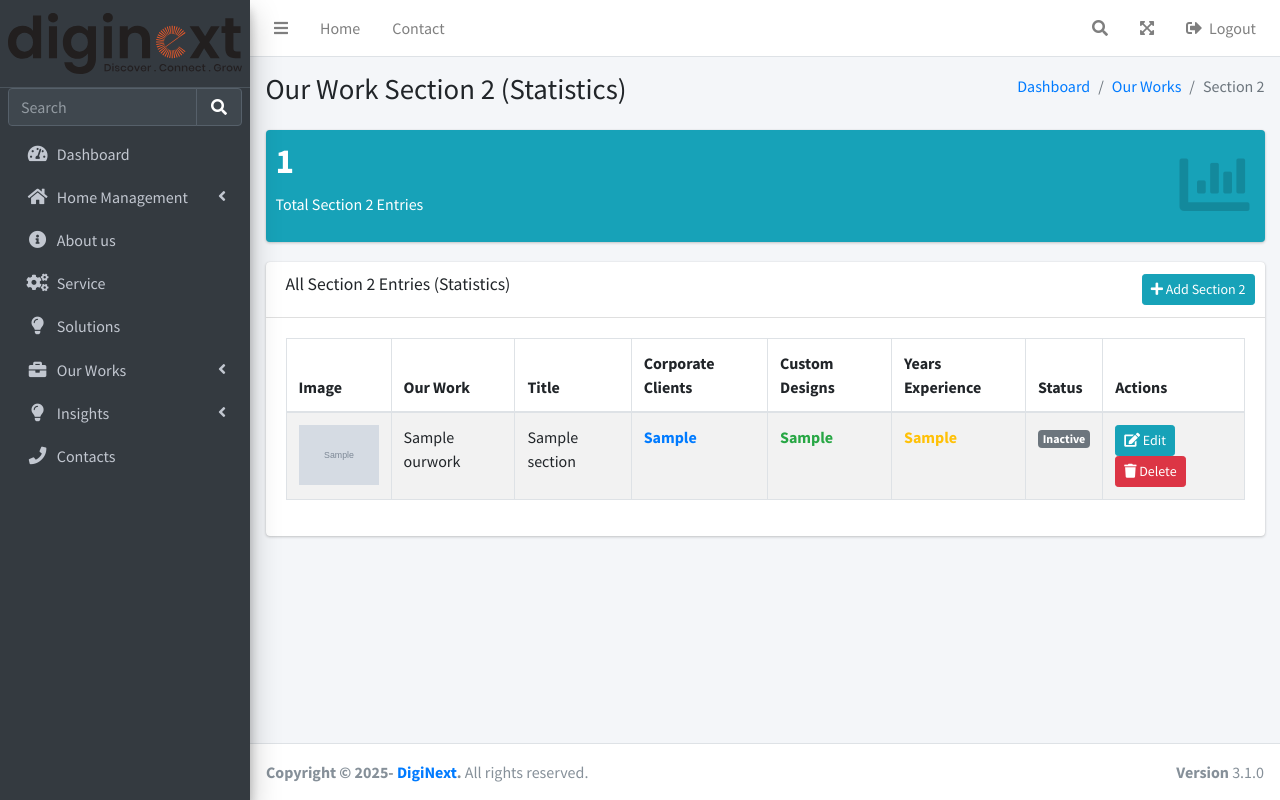
After one commit to CloudcraftTeche/diginextae, a Django app: template dashboard/templates/ourwork_section2.html in a window 1280 px wide. The commit adds this page. Run offline with Django 5.2, Linux system fonts and the light colour scheme; the template is opened without the code that fills it: most values are stand-ins (such as "Sample title", 1, 10 or a date in 2020); grey boxes marked "Sample" are stand-in pictures; one stand-in notice (Sample message) is shown; some libraries are stand-ins or nearby versions.

Commit message:
our work section 2 done

```diff
--- a/dashboard/templates/base.html
+++ b/dashboard/templates/base.html
@@ -323,9 +323,9 @@
               </a>
             </li>
             <li
-              class="nav-item {% if request.resolver_match.url_name == 'ourwork_page' or request.resolver_match.url_name == 'ourworks_digital_marketing_page' %}menu-open{% endif %}">
+            class="nav-item {% if request.resolver_match.url_name == 'ourwork_page' or request.resolver_match.url_name == 'ourworks_digital_marketing_page' or request.resolver_match.url_name == 'ourwork_section2_page' %}menu-open{% endif %}">
             <a href="#"
-                class="nav-link {% if request.resolver_match.url_name == 'ourwork_page' or request.resolver_match.url_name == 'ourworks_digital_marketing_page' %}active{% endif %}">
+              class="nav-link {% if request.resolver_match.url_name == 'ourwork_page' or request.resolver_match.url_name == 'ourworks_digital_marketing_page' or request.resolver_match.url_name == 'ourwork_section2_page' %}active{% endif %}">
               <i class="nav-icon fas fa-briefcase"></i>
               <p>
                 Our Works
@@ -338,6 +338,13 @@
                   class="nav-link {% if request.resolver_match.url_name == 'ourwork_page' %}active{% endif %}">
                   <i class="far fa-circle nav-icon"></i>
                   <p>All Our Works</p>
+                </a>
+              </li>
+              <li class="nav-item">
+                <a href="{% url 'ourwork_section2_page' %}"
+                  class="nav-link {% if request.resolver_match.url_name == 'ourwork_section2_page' %}active{% endif %}">
+                  <i class="far fa-circle nav-icon"></i>
+                  <p>Section 2 (Statistics)</p>
                 </a>
               </li>
               <li class="nav-item">
--- /dev/null
+++ b/dashboard/templates/ourwork_section2.html
@@ -0,0 +1,350 @@
+{% extends 'base.html' %}
+{% load static %}
+
+{% block title %}Our Work Section 2 Management - Diginext{% endblock %}
+
+{% block content %}
+
+<div class="content-wrapper">
+    <!-- Content Header -->
+    <div class="content-header">
+        <div class="container-fluid">
+            <div class="row mb-2">
+                <div class="col-sm-6">
+                    <h1 class="m-0">Our Work Section 2 (Statistics)</h1>
+                </div>
+                <div class="col-sm-6">
+                    <ol class="breadcrumb float-sm-right">
+                        <li class="breadcrumb-item"><a href="{% url 'dashboard' %}">Dashboard</a></li>
+                        <li class="breadcrumb-item"><a href="{% url 'ourwork_page' %}">Our Works</a></li>
+                        <li class="breadcrumb-item active">Section 2</li>
+                    </ol>
+                </div>
+            </div>
+        </div>
+    </div>
+
+    <!-- Display Messages -->
+    {% if messages %}
+    <div class="container-fluid">
+        {% for message in messages %}
+        <div class="alert alert-{{ message.tags }} alert-dismissible fade show" role="alert">
+            {{ message }}
+            <button type="button" class="close" data-dismiss="alert" aria-label="Close">
+                <span aria-hidden="true">&times;</span>
+            </button>
+        </div>
+        {% endfor %}
+    </div>
+    {% endif %}
+
+    <!-- Main content -->
+    <section class="content">
+        <div class="container-fluid">
+
+            <!-- Statistics Card -->
+            <div class="row">
+                <div class="col-lg-12">
+                    <div class="small-box bg-info">
+                        <div class="inner">
+                            <h3>{{ sections_count }}</h3>
+                            <p>Total Section 2 Entries</p>
+                        </div>
+                        <div class="icon">
+                            <i class="fas fa-chart-bar"></i>
+                        </div>
+                    </div>
+                </div>
+            </div>
+
+            <!-- Section 2 List -->
+            <div class="row">
+                <div class="col-12">
+                    <div class="card">
+                        <div class="card-header">
+                            <h3 class="card-title">All Section 2 Entries (Statistics)</h3>
+                            <div class="card-tools">
+                                <button type="button" class="btn btn-info btn-sm" data-toggle="modal" data-target="#createSection2Modal">
+                                    <i class="fas fa-plus"></i> Add Section 2
+                                </button>
+                            </div>
+                        </div>
+                        <div class="card-body">
+                            {% if sections %}
+                            <div class="table-responsive">
+                                <table class="table table-bordered table-striped">
+                                    <thead>
+                                        <tr>
+                                            <th>Image</th>
+                                            <th>Our Work</th>
+                                            <th>Title</th>
+                                            <th>Corporate Clients</th>
+                                            <th>Custom Designs</th>
+                                            <th>Years Experience</th>
+                                            <th>Status</th>
+                                            <th>Actions</th>
+                                        </tr>
+                                    </thead>
+                                    <tbody>
+                                        {% for section in sections %}
+                                        <tr>
+                                            <td>
+                                                {% if section.image %}
+                                                <img src="{{ section.image.url }}" alt="{{ section.title }}" style="width: 80px; height: 60px; object-fit: cover;">
+                                                {% else %}
+                                                <span class="badge badge-secondary">No Image</span>
+                                                {% endif %}
+                                            </td>
+                                            <td>{{ section.ourwork.title }}</td>
+                                            <td>{{ section.title }}</td>
+                                            <td><strong class="text-primary">{{ section.corporate_clients }}</strong></td>
+                                            <td><strong class="text-success">{{ section.custom_designs }}</strong></td>
+                                            <td><strong class="text-warning">{{ section.years_experience }}</strong></td>
+                                            <td>
+                                                {% if section.is_active %}
+                                                <span class="badge badge-success">Active</span>
+                                                {% else %}
+                                                <span class="badge badge-secondary">Inactive</span>
+                                                {% endif %}
+                                            </td>
+                                            <td>
+                                                <button
+                                                    type="button"
+                                                    class="btn btn-sm btn-info"
+                                                    onclick="editSection2(
+                                                        {{ section.pk }},
+                                                        {{ section.ourwork.pk }},
+                                                        '{{ section.title|escapejs }}',
+                                                        '{{ section.description|escapejs }}',
+                                                        '{{ section.corporate_clients|escapejs }}',
+                                                        '{{ section.custom_designs|escapejs }}',
+                                                        '{{ section.years_experience|escapejs }}',
+                                                        {{ section.is_active|yesno:'true,false' }},
+                                                        '{% if section.image %}{{ section.image.url }}{% endif %}'
+                                                    )"
+                                                >
+                                                    <i class="fas fa-edit"></i> Edit
+                                                </button>
+                                                <button
+                                                    type="button"
+                                                    class="btn btn-sm btn-danger"
+                                                    onclick="deleteSection2('{% url 'ourwork_section2_delete' section.pk %}')"
+                                                >
+                                                    <i class="fas fa-trash"></i> Delete
+                                                </button>
+                                            </td>
+                                        </tr>
+                                        {% endfor %}
+                                    </tbody>
+                                </table>
+                            </div>
+                            {% else %}
+                            <div class="alert alert-info">
+                                <i class="fas fa-info-circle"></i> No Section 2 entries found. Click "Add Section 2" to create one.
+                            </div>
+                            {% endif %}
+                        </div>
+                    </div>
+                </div>
+            </div>
+
+        </div>
+    </section>
+</div>
+
+<!-- Create Section 2 Modal -->
+<div class="modal fade" id="createSection2Modal" tabindex="-1">
+    <div class="modal-dialog modal-lg">
+        <div class="modal-content">
+            <form method="POST" action="{% url 'ourwork_section2_create' %}" enctype="multipart/form-data">
+                {% csrf_token %}
+
+                <div class="modal-header bg-info">
+                    <h5 class="modal-title">Create Section 2 (Statistics)</h5>
+                    <button type="button" class="close" data-dismiss="modal">
+                        <span>&times;</span>
+                    </button>
+                </div>
+
+                <div class="modal-body">
+                    <div class="form-group">
+                        <label for="ourwork">Select Our Work <span class="text-danger">*</span></label>
+                        <select class="form-control" id="ourwork" name="ourwork" required>
+                            <option value="">-- Select Our Work --</option>
+                            {% for work in ourworks %}
+                            <option value="{{ work.pk }}">{{ work.title }}</option>
+                            {% endfor %}
+                        </select>
+                    </div>
+
+                    <div class="form-group">
+                        <label for="image">Image</label>
+                        <input type="file" class="form-control" id="image" name="image" accept="image/*">
+                    </div>
+
+                    <div class="form-group">
+                        <label for="title">Title <span class="text-danger">*</span></label>
+                        <input type="text" class="form-control" id="title" name="title" placeholder="e.g., Designing Corporate Identity Through Print" required>
+                    </div>
+
+                    <div class="form-group">
+                        <label for="description">Description</label>
+                        <textarea class="form-control" id="description" name="description" rows="3" placeholder="Visual storytelling enhanced product value."></textarea>
+                    </div>
+
+                    <hr>
+                    <h5 class="text-info">Statistics</h5>
+
+                    <div class="row">
+                        <div class="col-md-4">
+                            <div class="form-group">
+                                <label for="corporate_clients">Corporate Clients</label>
+                                <input type="text" class="form-control" id="corporate_clients" name="corporate_clients" value="100+" placeholder="100+">
+                            </div>
+                        </div>
+                        <div class="col-md-4">
+                            <div class="form-group">
+                                <label for="custom_designs">Custom Designs</label>
+                                <input type="text" class="form-control" id="custom_designs" name="custom_designs" value="500+" placeholder="500+">
+                            </div>
+                        </div>
+                        <div class="col-md-4">
+                            <div class="form-group">
+                                <label for="years_experience">Years Experience</label>
+                                <input type="text" class="form-control" id="years_experience" name="years_experience" value="10+" placeholder="10+">
+                            </div>
+                        </div>
+                    </div>
+
+                    <div class="form-check">
+                        <input type="checkbox" class="form-check-input" id="is_active" name="is_active" checked>
+                        <label class="form-check-label" for="is_active">Active</label>
+                    </div>
+                </div>
+
+                <div class="modal-footer">
+                    <button type="button" class="btn btn-secondary" data-dismiss="modal">Close</button>
+                    <button type="submit" class="btn btn-info">Create Section 2</button>
+                </div>
+            </form>
+        </div>
+    </div>
+</div>
+
+<!-- Edit Section 2 Modal -->
+<div class="modal fade" id="editSection2Modal" tabindex="-1">
+    <div class="modal-dialog modal-lg">
+        <div class="modal-content">
+            <form method="POST" id="editSection2Form" enctype="multipart/form-data">
+                {% csrf_token %}
+
+                <div class="modal-header bg-info">
+                    <h5 class="modal-title">Edit Section 2 (Statistics)</h5>
+                    <button type="button" class="close" data-dismiss="modal">
+                        <span>&times;</span>
+                    </button>
+                </div>
+
+                <div class="modal-body">
+                    <div class="form-group">
+                        <label for="edit_ourwork">Select Our Work <span class="text-danger">*</span></label>
+                        <select class="form-control" id="edit_ourwork" name="ourwork" required>
+                            <option value="">-- Select Our Work --</option>
+                            {% for work in ourworks %}
+                            <option value="{{ work.pk }}">{{ work.title }}</option>
+                            {% endfor %}
+                        </select>
+                    </div>
+
+                    <div id="edit_image_preview" class="mb-2"></div>
+
+                    <div class="form-group">
+                        <label for="edit_image">Image (leave empty to keep current)</label>
+                        <input type="file" class="form-control" id="edit_image" name="image" accept="image/*">
+                    </div>
+
+                    <div class="form-group">
+                        <label for="edit_title">Title <span class="text-danger">*</span></label>
+                        <input type="text" class="form-control" id="edit_title" name="title" required>
+                    </div>
+
+                    <div class="form-group">
+                        <label for="edit_description">Description</label>
+                        <textarea class="form-control" id="edit_description" name="description" rows="3"></textarea>
+                    </div>
+
+                    <hr>
+                    <h5 class="text-info">Statistics</h5>
+
+                    <div class="row">
+                        <div class="col-md-4">
+                            <div class="form-group">
+                                <label for="edit_corporate_clients">Corporate Clients</label>
+                                <input type="text" class="form-control" id="edit_corporate_clients" name="corporate_clients" placeholder="100+">
+                            </div>
+                        </div>
+                        <div class="col-md-4">
+                            <div class="form-group">
+                                <label for="edit_custom_designs">Custom Designs</label>
+                                <input type="text" class="form-control" id="edit_custom_designs" name="custom_designs" placeholder="500+">
+                            </div>
+                        </div>
+                        <div class="col-md-4">
+                            <div class="form-group">
+                                <label for="edit_years_experience">Years Experience</label>
+                                <input type="text" class="form-control" id="edit_years_experience" name="years_experience" placeholder="10+">
+                            </div>
+                        </div>
+                    </div>
+
+                    <div class="form-check">
+                        <input type="checkbox" class="form-check-input" id="edit_is_active" name="is_active">
+                        <label class="form-check-label" for="edit_is_active">Active</label>
+                    </div>
+                </div>
+
+                <div class="modal-footer">
+                    <button type="button" class="btn btn-secondary" data-dismiss="modal">Close</button>
+                    <button type="submit" class="btn btn-info">Update Section 2</button>
+                </div>
+            </form>
+        </div>
+    </div>
+</div>
+
+<script>
+// Edit Section 2
+function editSection2(id, ourworkId, title, description, corporateClients, customDesigns, yearsExperience, isActive, imageUrl) {
+    document.getElementById('editSection2Form').action = "{% url 'ourwork_section2_edit' 0 %}".replace('0', id);
+
+    document.getElementById('edit_ourwork').value = ourworkId;
+    document.getElementById('edit_title').value = title;
+    document.getElementById('edit_description').value = description;
+    document.getElementById('edit_corporate_clients').value = corporateClients;
+    document.getElementById('edit_custom_designs').value = customDesigns;
+    document.getElementById('edit_years_experience').value = yearsExperience;
+    document.getElementById('edit_is_active').checked = isActive;
+
+    // Image preview
+    const imagePreview = document.getElementById('edit_image_preview');
+    imagePreview.innerHTML = imageUrl
+        ? `<img src="${imageUrl}" class="img-thumbnail mb-3" style="max-width:200px;">`
+        : '';
+
+    $('#editSection2Modal').modal('show');
+}
+
+// Delete Section 2
+function deleteSection2(url) {
+    if (confirm('Are you sure you want to delete this Section 2 entry?')) {
+        window.location.href = url;
+    }
+}
+
+// Auto-hide alerts
+setTimeout(function() {
+    $('.alert').fadeOut('slow');
+}, 5000);
+</script>
+
+{% endblock %}
--- a/dashboard/urls.py
+++ b/dashboard/urls.py
@@ -222,6 +222,12 @@ path('ourworks/create/', views.ourwork_create, name='ourwork_create'),
 path('ourworks/<int:pk>/edit/', views.ourwork_edit, name='ourwork_edit'),
 path('ourworks/<int:pk>/delete/', views.ourwork_delete, name='ourwork_delete'),
 
+# ==================== OUR WORK SECTION 2 URLs ====================
+path('ourworks/section2/', views.ourwork_section2_page, name='ourwork_section2_page'),
+path('ourworks/section2/create/', views.ourwork_section2_create, name='ourwork_section2_create'),
+path('ourworks/section2/<int:pk>/edit/', views.ourwork_section2_edit, name='ourwork_section2_edit'),
+path('ourworks/section2/<int:pk>/delete/', views.ourwork_section2_delete, name='ourwork_section2_delete'),
+
 # Our Works Digital Marketing
 path('ourworks/digital-marketing/', views.ourworks_digital_marketing_page, name='ourworks_digital_marketing_page'),
 path('ourworks/digital-marketing/update/', views.ourworks_digital_marketing_update, name='ourworks_digital_marketing_update'),
```
Also changed, not shown: dashboard/models.py (+26 -0 lines), dashboard/views.py (+74 -1 lines), dashboard/migrations/0032_ourworksection2.py (added). Lines whose indentation alone changed are shown as unchanged.
